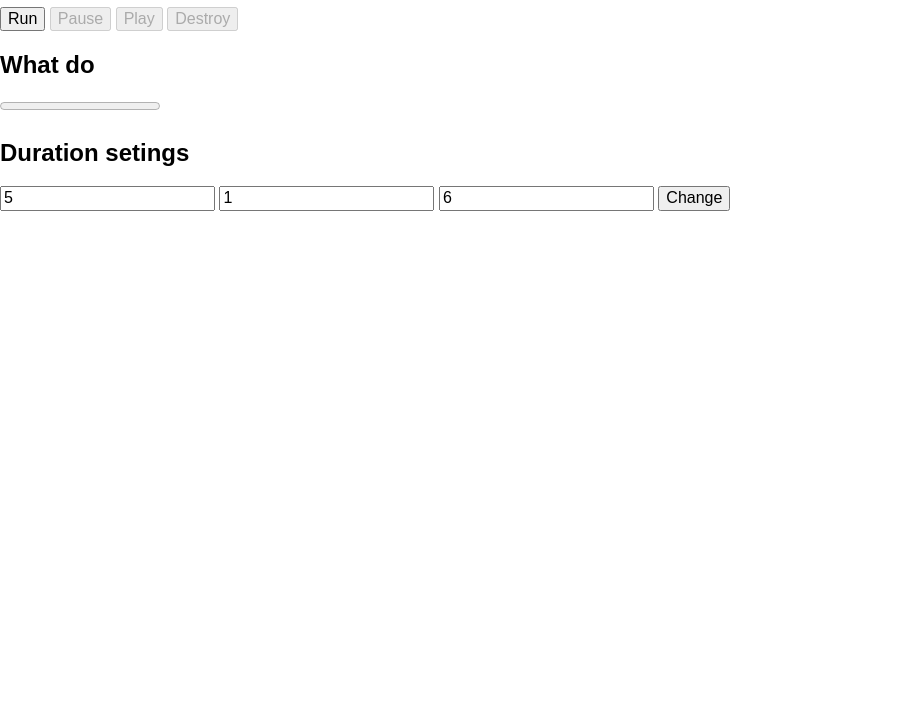
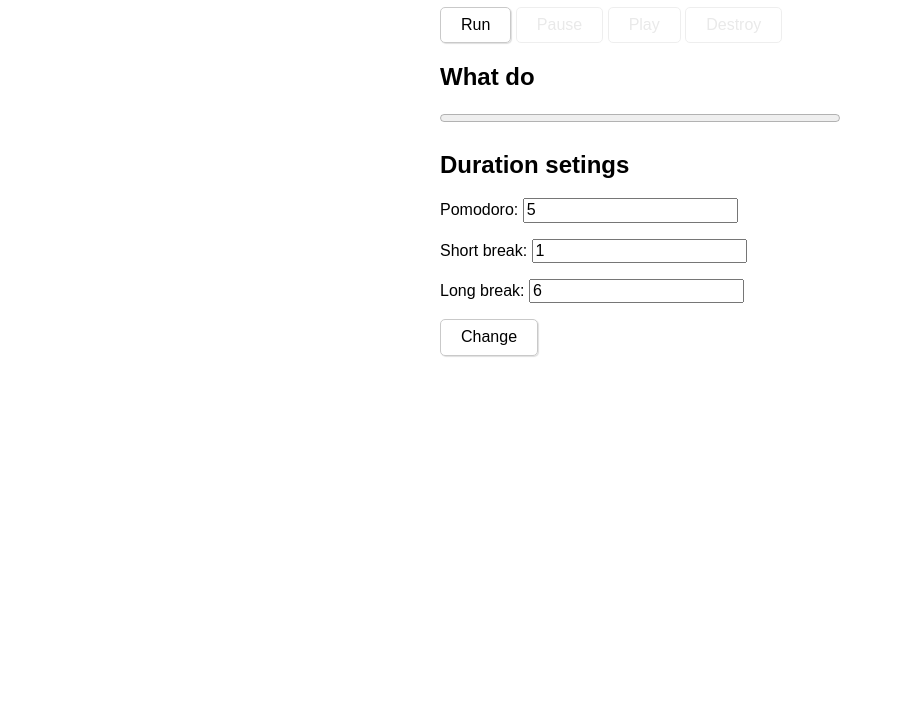
Before and after one commit to vladimirschneider/OLD__pomodoro.space, a website built with webpack: page public/index.html in a window 1280 px wide. Shown: the part 73-800 px from the top of the page, without its empty margins (0-903 px from the left). Built offline with nearby package versions, Linux system fonts and the light colour scheme.

Commit message:
Базовая разметка и стилизация

```diff
--- a/public/css/style.css
+++ b/public/css/style.css
@@ -1,2 +1,54 @@
 @import "./mixins.css";
 @import "./base.css";
+
+html {
+  box-sizing: border-box;
+}
+
+.container {
+  max-width: 400px;
+  width: 100%;
+  margin-right: auto;
+  margin-left: auto;
+  padding-right: 20px;
+  padding-left: 20px;
+}
+
+button {
+  padding: 8px 20px;
+
+  background-color: transparent;
+  border-radius: 5px;
+  border: 1px solid rgb(201, 201, 201);
+
+  box-shadow: 1px 1px 1px rgba(0, 0, 0, 0.13);
+
+  -webkit-appearance: none;
+     -moz-appearance: none;
+          appearance: none;
+}
+
+button:disabled {
+  opacity: 0.3;
+
+  box-shadow: 0 0 1px rgba(0, 0, 0, 0.13);
+}
+
+button:hover {
+  background-color: rgb(248, 248, 248);
+}
+
+button:active,
+button:focus {
+  background-color: rgb(250, 250, 250);
+  box-shadow: 0 0 1px rgba(0, 0, 0, 0.13);
+}
+
+button:focus {
+  background-color: rgb(250, 247, 233);
+  outline: none;
+}
+
+progress {
+  width: 100%;
+}
--- a/public/index.html
+++ b/public/index.html
@@ -7,6 +7,9 @@
     <title>Document title</title>
   </head>
   <body>
+    <main>
+      <section>
+        <div class="container">
           <h1>Pomodoro timer</h1>
           <button type="button" data-run>Run</button>
           <button disabled="disabled" data-pause>Pause</button>
@@ -20,11 +23,14 @@
           <section>
             <h2>Duration setings</h2>
             <form action="/change-mode" method="GET" data-changeDuration>
-        <input type="text" name="pomodoro" value="5">
-        <input type="text" name="short-break" value="1">
-        <input type="text" name="long-break" value="6">
-        <button type="submit">Change</button>
+              <p><label>Pomodoro: <input type="text" name="pomodoro" value="5"></label></p>
+              <p><label>Short break: <input type="text" name="short-break" value="1"></label></p>
+              <p><label>Long break: <input type="text" name="long-break" value="6"></label></p>
+              <p><button type="submit">Change</button></p>
             </form>
           </section>
+        </div>
+      </section>
+    </main>
   </body>
 </html>
```
Lines whose indentation alone changed are shown as unchanged.
